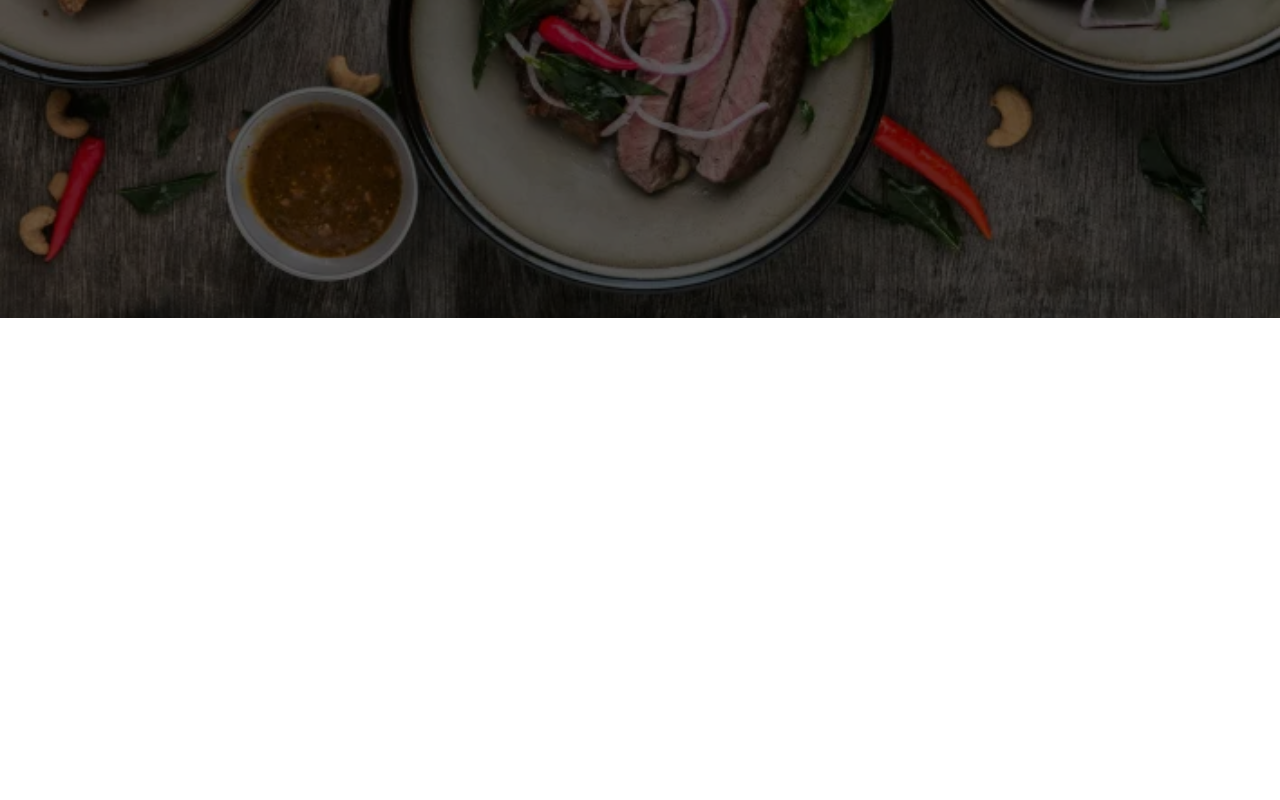
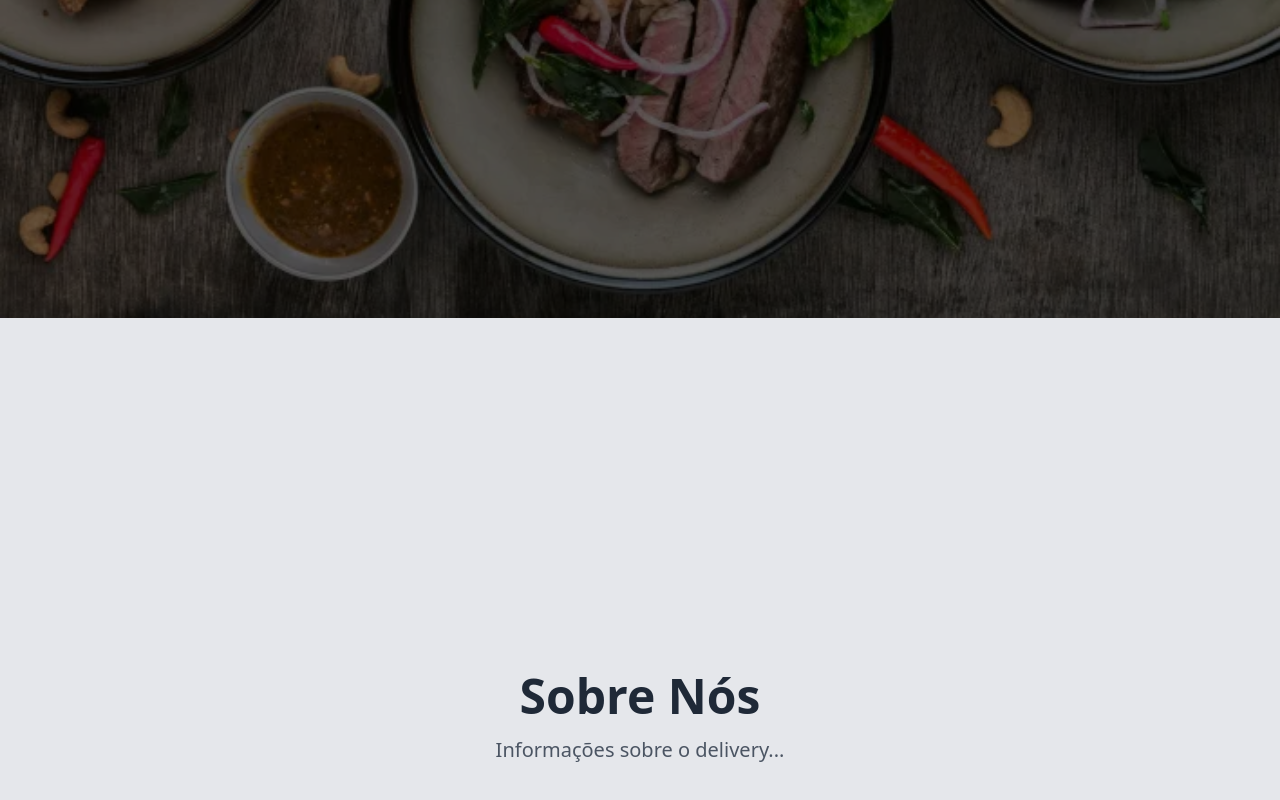
Before and after one commit to 1portodosporum/FrontendProjetoDelivery, a React (Vite) app: page / in a window 1280 px wide. Shown: the part 482-1282 px from the top of the page. Before the commit the page ends 800 px from the top, so only its background shows below. Built offline with nearby package versions, Linux system fonts and the light colour scheme.

Commit message:
:recycle:feat: refactor Home add 'sobré nós'

```diff
--- a/src/pages/home/Home.css
+++ b/src/pages/home/Home.css
@@ -1,5 +1,5 @@
 section {
-    background-image: url('https://ik.imagekit.io/yf3qb04lks/foods_mh0nb1M2w?updatedAt=1738334806711');
+    background-color: white;
     background-size: cover;
     background-position: top;
 }
--- a/src/pages/home/Home.tsx
+++ b/src/pages/home/Home.tsx
@@ -12,6 +12,12 @@ export default function Home() {
 
         </div>
       </section>
+      <section className="h-screen flex items-center justify-center bg-gray-200">
+        <div className="text-center">
+          <h2 className="text-5xl font-bold text-gray-800">Sobre Nós</h2>
+          <p className="text-xl text-gray-600 mt-4">Informações sobre o delivery...</p>
+        </div>
+      </section>
 
     </div>
   );
```
